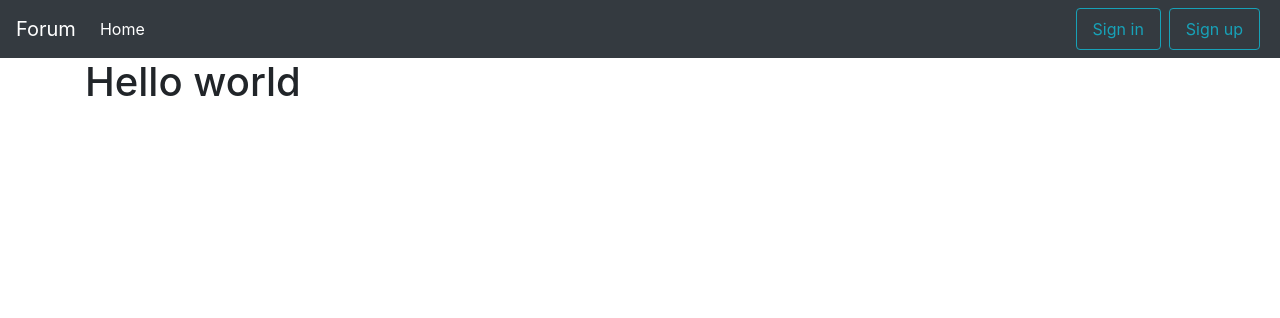
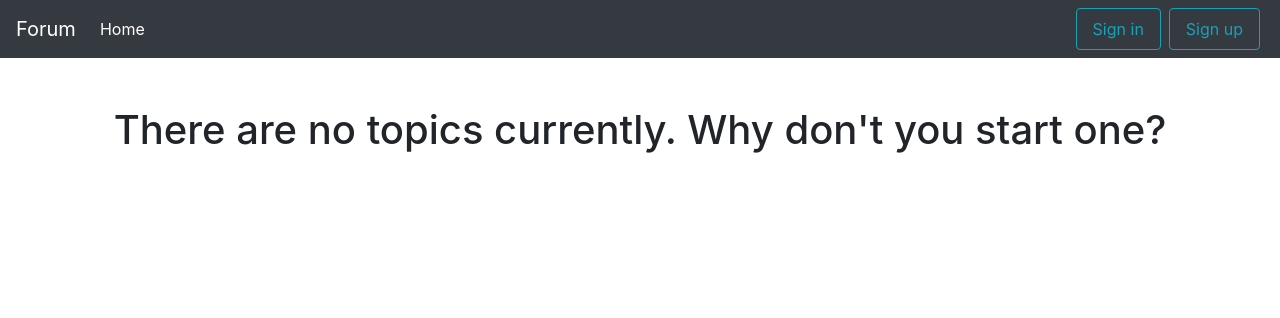
Before and after one commit to NikiDeyanov86/Forum_project, a Flask app: page / in a window 1280 px wide. Shown: the top 318 px of the page. Run offline with Flask 2, Linux system fonts and the light colour scheme; data that the repository does not hold is empty; some libraries are stand-ins or nearby versions.

Commit message:
Display topics. Render sign Up/In html.

```diff
--- a/main.py
+++ b/main.py
@@ -11,10 +11,24 @@ app = Flask(__name__)
 
 init_db()
 
+
 @app.teardown_appcontext
 def shutdown_context(exception=None):
     db_session.remove()
 
+
 @app.route('/', methods=['GET'])
 def homepage():
-    return render_template("home.html")
+    topics = Topic.query.all()
+
+    return render_template("home.html", topics=topics)
+
+
+@app.route('/register', methods=['GET', 'POST'])
+def register():
+    return render_template("register.html")
+
+
+@app.route('/login', methods=['GET', 'POST'])
+def login():
+    return render_template("login.html")
--- a/templates/home.html
+++ b/templates/home.html
@@ -1,5 +1,19 @@
 {% extends "base.html" %}
 
+{% block title %} Home {% endblock %}
+
 {% block content %}
-<h1>Hello world</h1>
+<div class="list-group mt-5">
+    {% if not topics %}
+    <div class="row justify-content-center">
+        <div class="cold-md-3">
+            <h1>There are no topics currently. Why don't you start one?</h1>
+        </div>
+    </div>
+    {% else %}
+    {% for topic in topics %}
+    <a href="#" class="list-group-item list-group-item-action">topic.name</a>
+    {% endfor %}
+    {% endif %}
+</div>
 {% endblock %}
```
